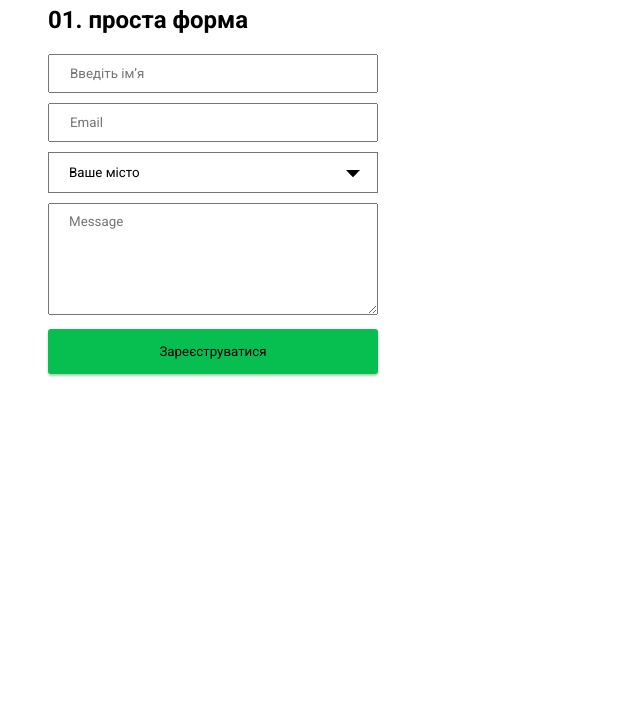
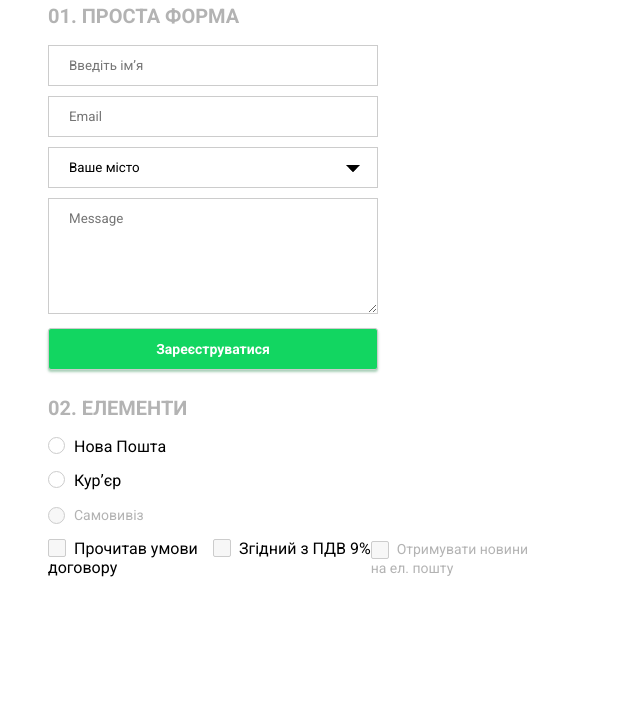
Before and after one commit to likbez2014/web_forms, a plain HTML site: page index.html in a window 1280 px wide. Shown: the part 75-800 px from the top of the page, without its empty margins (97-737 px from the left). Drawn offline with Linux system fonts and the light colour scheme.

Commit message:
second web-forms

```diff
--- a/css/style.css
+++ b/css/style.css
@@ -1,5 +1,22 @@
 body {
     font-family: "Roboto", sans-serif;
+}
+
+h1 {
+    font-size: 30px;
+    color: #1f222c;
+    font-weight: 700;
+    font-family: "Roboto Slab";
+    text-align: center;
+}
+
+h2 {
+    font-size: 20px;
+    letter-spacing: 0px;
+    color: #b3b3b3;
+    font-weight: 700;
+    font-family: "Roboto";
+    text-transform: uppercase;
 }
 
 .wrapper {
@@ -15,18 +32,19 @@ input:not([type="checkbox"]):not([type="radio"]),
 select,
 textarea {
     margin-bottom: 10px;
-    padding: 10px 20px;
+    padding: 12px 20px;
     width: 100%;
     font-family: inherit;
     box-sizing: border-box;
     outline: none;
+    border: 1px solid #ccc;
+
 }
 
-.simple input.button {
-    padding: 15px 20px;
-    background-color: #07be51;
+.button {
+    background-color: #12d661;
     border-radius: 3px;
-    box-shadow: 0px 2px 2.5px rgba(8,118,52,0.35);
+    box-shadow: 0px 2px 2.5px rgba(8, 118, 52, 0.35);
     border: none;
 }
 
@@ -37,6 +55,7 @@ option:first-child {
 .select {
     position: relative;
     display: inline-block;
+    width: 100%;
 }
 
 .select::before {
@@ -53,18 +72,107 @@ option:first-child {
 
 select {
     position: relative;
-    padding: 12px 215px 12px 20px;
     background-color: transparent;
     -webkit-appearance: none;
     z-index: 1;
 }
 
-.select option {
-    background-color: blue;
-    height: 40px;
+input:focus,
+select:focus {
+    border: 1px solid blue !important;
+    box-shadow: 0 0 2.5px rgba(62, 106, 255, 0.55)
 }
 
-input:focus,
-select:focus {
-    border-radius: 6px solid blue;
+.button {
+    font-size: 14px;
+    color: #fff;
+    font-weight: 700;
+    font-family: "Roboto";
+    text-align: center;
+    cursor: pointer;
 }
+
+.button:hover {
+    background-color: #07be51;
+}
+
+.radio,
+.checkbox {
+    position: absolute;
+    visibility: hidden;
+}
+
+.radio+label,
+.checkbox+label {
+    position: relative;
+    padding-left: 26px;
+}
+
+.radio+label::before {
+    content: "";
+    position: absolute;
+    width: 15px;
+    height: 15px;
+    top: 0;
+    left: 0;
+    border: 1px solid #ccc;
+    border-radius: 50%;
+}
+
+.radio:checked+label::before {
+    border-color: #3e6aff;
+}
+
+.radio:checked+label::after {
+    content: "";
+    position: absolute;
+    width: 8px;
+    height: 8px;
+    top: 4.5px;
+    left: 4.5px;
+    background-color: #3e6aff;
+    border-radius: 50%;
+}
+
+.delivery,
+.payment {
+    margin-bottom: 15px;
+    max-width: 165px;
+    font-family: inherit;
+}
+
+.radioff+label,
+.checkoff+label {
+    font-size: 14px;
+    color: #b3b3b3;
+    font-weight: 400;
+    font-family: "Roboto";
+}
+
+.radioff+label::before,
+.checkbox+label::before {
+    content: "";
+    position: absolute;
+    width: 15px;
+    height: 15px;
+    top: 0;
+    left: 0;
+    background-color: #f7f7f7;
+    border-radius: 50%;
+}
+
+.checkbox+label::before {
+    content: "";
+    position: absolute;
+    width: 16px;
+    height: 16px;
+    top: 0;
+    left: 0;
+    border: 1px solid #ccc;
+    border-radius: 2px;
+}
+
+
+.paybox {
+    display: flex;
+}
--- a/index.html
+++ b/index.html
@@ -39,6 +39,40 @@
                 </label>
             </form>
         </div>
+        <h2>02. елементи</h2>
+        <div class="element">
+            <form action="php/form_1_php" method="POST">
+                <div class="delivery">
+                    <input class="radio" type="radio" id="newpost" name="service">
+                    <label for="newpost">Нова Пошта</label>
+                </div>
+                <div class="delivery">
+                    <input class="radio" type="radio" id="courier" name="service">
+                    <label for="courier">Кур’єр</label>
+                </div>
+                <div class="delivery">
+                    <input class="radio radioff" type="radio" id="self" disabled>
+                    <label for="self">Самовивіз</label>
+                </div>
+                <div class="paybox">
+                    <div class="payment">
+                        <input class="checkbox" type="checkbox" id="condition" name="pay">
+                        <label for="condition">Прочитав умови договору</label>
+                    </div>
+                    <div class="payment">
+                        <input class="checkbox" type="checkbox" id="pdv" name="pay">
+                        <label for="pdv">Згідний з ПДВ 9%</label>
+                    </div>
+                    <div class="payment">
+                        <input class="checkbox checkoff" type="checkbox" id="mail" disabled>
+                        <label for="mail">Отримувати новини на ел. пошту</label>
+                    </div>
+                </div>
+
+            </form>
+
+        </div>
     </div>
 </body>
+
 </html>
```
